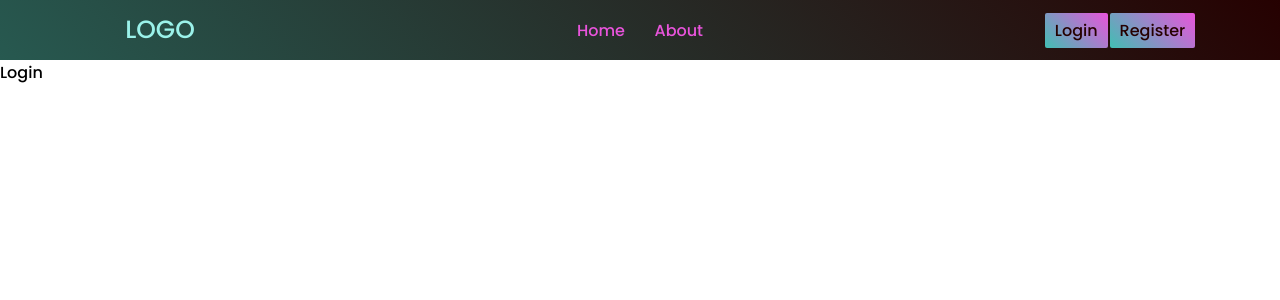
After one commit to Adityaverma4648/PhpCrudApplication, a PHP site: page /Login.php in a window 1280 px wide. The commit adds this page. Shown: the top 300 px of the page. Run offline with PHP 8.4, Linux system fonts and the light colour scheme.

Commit message:
navbar Finished

```diff
--- /dev/null
+++ b/Components/Header.php
@@ -0,0 +1,29 @@
+<!-- <link rel="stylesheet" href="../styles/style.css"> -->
+<header class="header The-Black-and-Red-5-hex" id="header">
+    <!--  navbar  -->
+    <nav>
+        <div class="logoContainer">
+            LOGO
+        </div>
+        <ul>
+            <li>
+                <a href="./../index.php">
+                    Home
+                </a>
+            </li>
+            <li>
+                <a href="#">
+                    About
+                </a>
+            </li>
+        </ul>
+        <div>
+            <a href="./Login.php">Login</a>
+            <a href="./Register.php">Register</a>
+        </div>
+        <div class="toggleIconContainer">
+            B
+        </div>
+    </nav>
+    <!--  navbar ends -->
+</header>
--- /dev/null
+++ b/Login.php
@@ -0,0 +1,26 @@
+<!DOCTYPE html>
+<html lang="en">
+
+<head>
+    <meta charset="UTF-8">
+    <meta http-equiv="X-UA-Compatible" content="IE=edge">
+    <meta name="viewport" content="width=device-width, initial-scale=1.0">
+    <title>Login</title>
+
+    <!--  google fonts -->
+    <link rel="preconnect" href="https://fonts.googleapis.com">
+    <link rel="preconnect" href="https://fonts.gstatic.com" crossorigin>
+    <link href="https://fonts.googleapis.com/css2?family=Cookie&family=Poppins:wght@500;600&family=Raleway&family=Roboto&display=swap" rel="stylesheet">
+    <!--  fonts imports ends here -->
+
+    <link rel="stylesheet" href="./styles/style.css">
+</head>
+
+<body>
+    <?php include "./Components/Header.php" ?>
+    <div>
+        Login
+    </div>
+</body>
+
+</html>
--- a/Pages/Header.php
+++ /dev/null
@@ -1 +0,0 @@
-<?php
--- a/styles/style.css
+++ b/styles/style.css
@@ -2,4 +2,88 @@
     margin: 0;
     padding: 0%;
     box-sizing: border-box;
+    /* font-family: 'Cookie', cursive; */
+    font-family: 'Poppins', sans-serif;
+        /* font-family: 'Raleway', sans-serif;
+        font-family: 'Roboto', sans-serif; */
 }
+/* Color Theme Swatches in Hex */
+.The-Black-and-Red-1-hex {
+    background-color: #2A8C82;
+}
+
+.The-Black-and-Red-2-hex {
+    background-color: #41BFB3;
+}
+
+.The-Black-and-Red-3-hex {
+    background-color: #9BF2EA;
+}
+
+.The-Black-and-Red-4-hex {
+    background-color: #275950;
+}
+
+.The-Black-and-Red-5-hex {
+    background-color: #260101;
+}
+/* header   */
+   /*  navbar  */
+      nav{
+        background: linear-gradient(45deg, #275950 ,#260101 ) ;
+        min-width: 100vw;
+        height: 60px;
+        display: flex;
+        justify-content: center;
+        align-items: center;
+      }
+      nav ul{
+        /* background-color: #9BF2EA; */
+        width: 65%;
+        padding: 0px 1rem ;
+        display: flex;
+        justify-content: center;
+        align-items: center;
+
+      }
+      nav div{
+        width: 10%;
+        display: flex;
+        justify-content: center;
+        align-items: center;
+      }
+
+      nav ul li{
+        list-style: none;
+        padding: 5px 1vw;
+        margin: 0px 2px;
+      }
+      nav ul li a{
+        text-decoration: none;
+        color: #e954dc;
+      }
+      nav div a{
+        padding: 5px 10px;
+        margin: 0px 1px;
+        border-radius: 2px;
+        color: #260101;
+        text-decoration: none;
+        background: linear-gradient(45deg , #41BFB3 , #e954dc);
+      }
+      .logoContainer{
+        color: #9BF2EA;
+        font-size: 25px;
+      }
+      .toggleIconContainer{
+        display: none;
+      }
+
+
+/*  media query---- */
+      @media only screen and (max-width : 750px) {
+         .toggleIconContainer{
+          display: none;
+          color: #41BFB3;
+         }
+      }
+/*  media query ends---- */
```
Also changed, not shown: Register.php (added, +25 -0 lines), index.php (+9 -1 lines).
